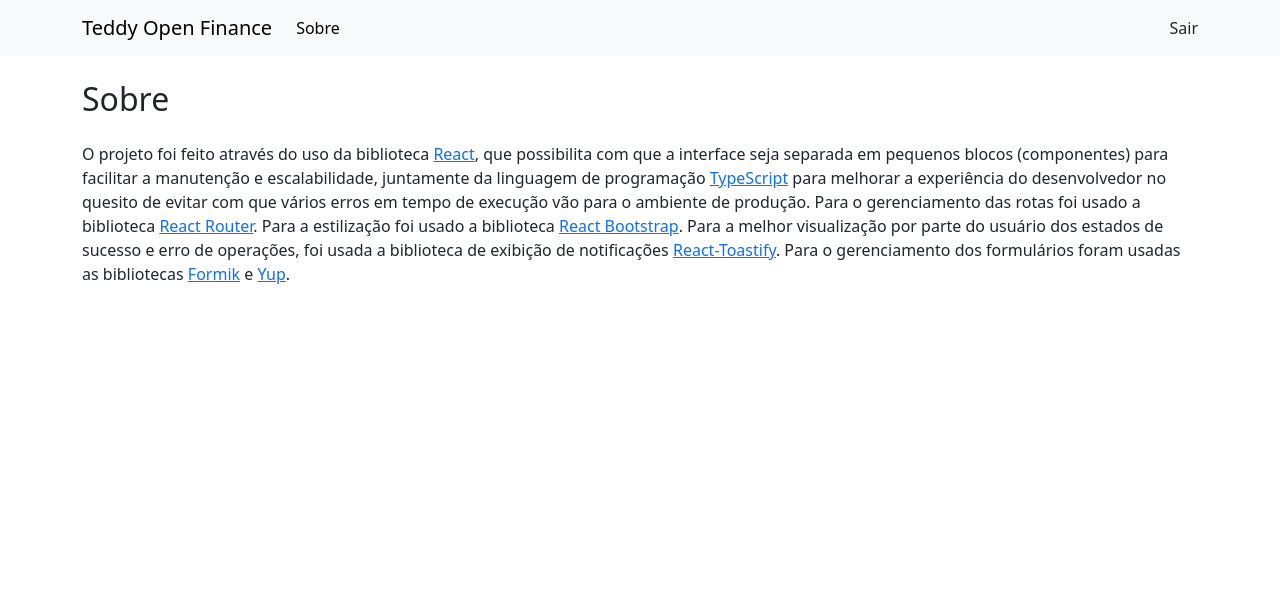
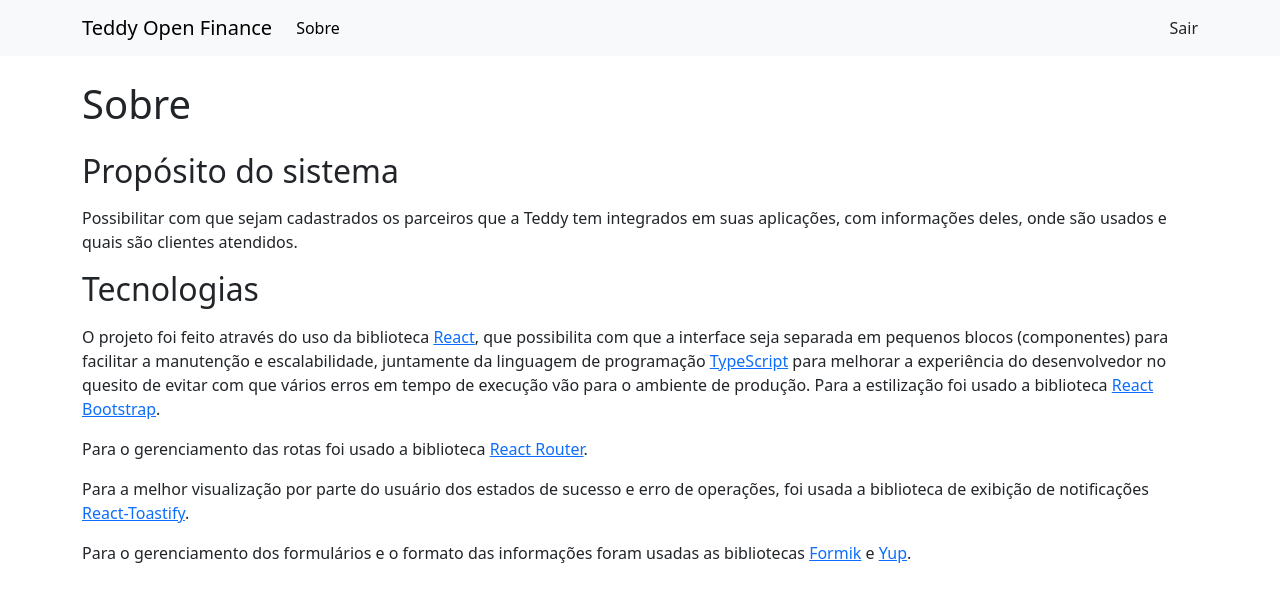
Before and after one commit to zehguilherme/desafio-nexmuv, a React (Vite) app in the folder web/: page /sobre in a window 1280 px wide. Shown: the top 602 px of the page. Built offline with nearby package versions, Linux system fonts and the light colour scheme.

Commit message:
Adição das seções "Propósito do sistema" e "Tecnologias"

```diff
--- a/web/src/pages/About.tsx
+++ b/web/src/pages/About.tsx
@@ -8,30 +8,51 @@
       <Header />
 
       <Container as={"main"} className="py-4">
-        <h1 className="h2 mb-4">Sobre</h1>
+        <h1 className="mb-4">Sobre</h1>
+
+        <section>
+          <h2 className="mb-3">Propósito do sistema</h2>
+
+          <p>
+            Possibilitar com que sejam cadastrados os parceiros que a Teddy tem
+            integrados em suas aplicações, com informações deles, onde são
+            usados e quais são clientes atendidos.
+          </p>
+        </section>
+
+        <section>
+          <h2 className="mb-3">Tecnologias</h2>
 
           <p>
             O projeto foi feito através do uso da biblioteca{" "}
             <a href="https://react.dev/" target="_blank">
               React
             </a>
-          , que possibilita com que a interface seja separada em pequenos blocos
-          (componentes) para facilitar a manutenção e escalabilidade, juntamente
-          da linguagem de programação{" "}
+            , que possibilita com que a interface seja separada em pequenos
+            blocos (componentes) para facilitar a manutenção e escalabilidade,
+            juntamente da linguagem de programação{" "}
             <a href="https://www.typescriptlang.org/" target="_blank">
               TypeScript
             </a>{" "}
-          para melhorar a experiência do desenvolvedor no quesito de evitar com
-          que vários erros em tempo de execução vão para o ambiente de produção.
+            para melhorar a experiência do desenvolvedor no quesito de evitar
+            com que vários erros em tempo de execução vão para o ambiente de
+            produção. Para a estilização foi usado a biblioteca{" "}
+            <a href="https://react-bootstrap.netlify.app/" target="_blank">
+              React Bootstrap
+            </a>
+            .
+          </p>
+
+          <p>
             Para o gerenciamento das rotas foi usado a biblioteca{" "}
             <a href="https://reactrouter.com/en/main" target="_blank">
               React Router
             </a>
-          . Para a estilização foi usado a biblioteca{" "}
-          <a href="https://react-bootstrap.netlify.app/" target="_blank">
-            React Bootstrap
-          </a>
-          . Para a melhor visualização por parte do usuário dos estados de
+            .
+          </p>
+
+          <p>
+            Para a melhor visualização por parte do usuário dos estados de
             sucesso e erro de operações, foi usada a biblioteca de exibição de
             notificações{" "}
             <a
@@ -40,7 +61,12 @@
             >
               React-Toastify
             </a>
-          . Para o gerenciamento dos formulários foram usadas as bibliotecas{" "}
+            .
+          </p>
+
+          <p>
+            Para o gerenciamento dos formulários e o formato das informações
+            foram usadas as bibliotecas{" "}
             <a href="https://formik.org/" target="_blank">
               Formik
             </a>{" "}
@@ -50,6 +76,7 @@
             </a>
             .
           </p>
+        </section>
       </Container>
     </>
   );
```
Lines whose indentation alone changed are shown as unchanged.
